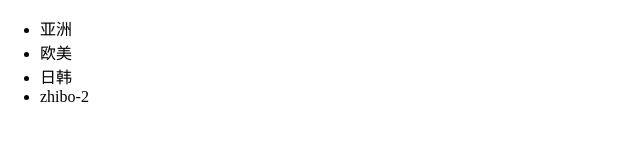
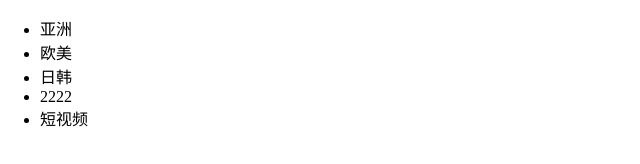
Before and after one commit to hliberty/forgittest, a plain HTML site: page index.html in a window 1280 px wide. Shown: the whole page, without its empty margins (0-640 px from the left). Drawn offline with Linux system fonts and the light colour scheme.

Commit message:
短视频

```diff
--- a/index.html
+++ b/index.html
@@ -14,7 +14,8 @@
     <li>亚洲</li>
     <li>欧美</li>
     <li>日韩</li>
-    <li>zhibo-2</li>
+    <li>2222</li>
+    <li>短视频</li>
 </ul>
 </body>
 </html>
```
